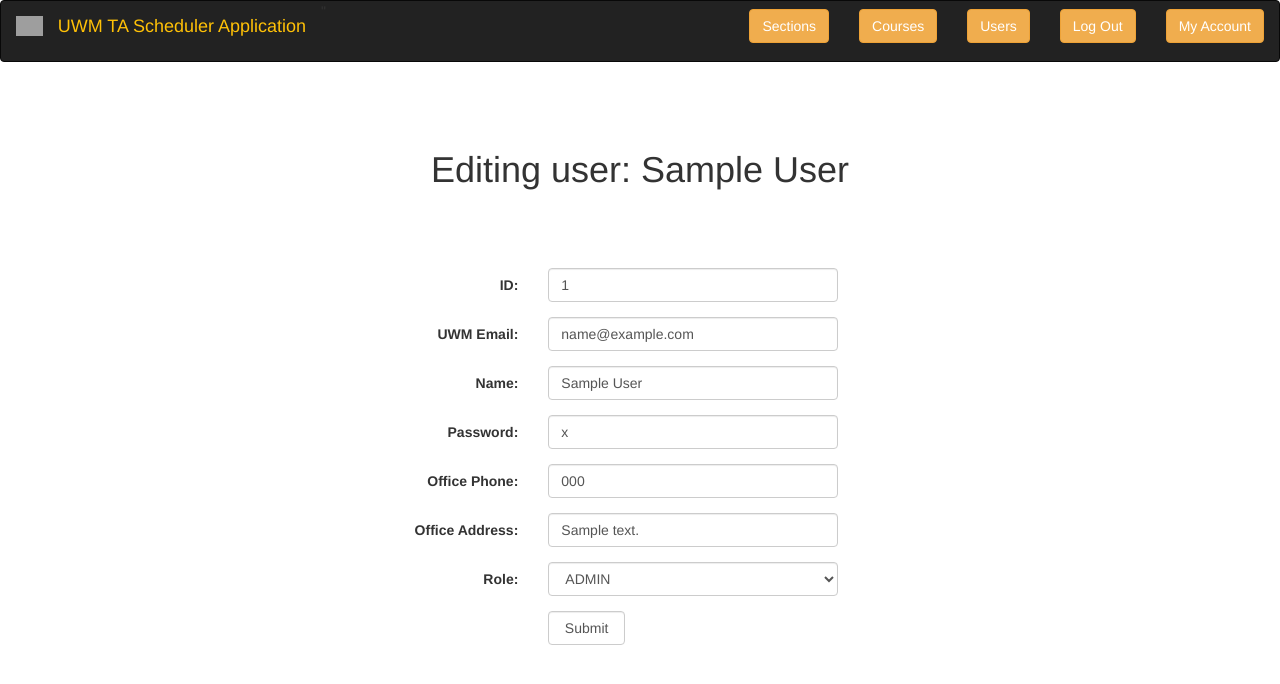
After one commit to mortensenErik/TASchedulingApp, a Django app: a page that uses templates/editUser.html in a window 1280 px wide. The commit adds this page. Shown: the top 684 px of the page. Run offline with Django 4.2, Linux system fonts and the light colour scheme; tables that the repository leaves empty hold one stand-in row (values such as "Sample post"); some libraries are stand-ins or nearby versions; grey boxes are pictures that could not be loaded.

Commit message:
editing user works

```diff
--- a/app/views.py
+++ b/app/views.py
@@ -164,8 +164,22 @@ class Courses(View):
 
 class EditUser(View):
     @staticmethod
-    def get(request):
-        return render(request, "editProfile.html")
+    def get(request, email):
+        user_to_edit = User.getUserByEmail(email)
+        return render(request, "editUser.html",  {"user": user_to_edit})
+
+    @staticmethod
+    def post(request):
+        User.editUser(
+            id=request.POST["id"],
+            email=request.POST["email"],
+            name=request.POST["name"],
+            password=request.POST["password"],
+            role=request.POST.get('role', False),
+            address=request.POST["address"],
+            phone=request.POST["phone"]
+        )
+        return redirect('/users/')
 
 
 class EditCourse(View):
--- a/classes/UserClass.py
+++ b/classes/UserClass.py
@@ -28,5 +28,21 @@ class User:
             raise TypeError("No parameter provided!")
 
     @staticmethod
-    def editUser(id,email, name, password, phone, address, role):
-        pass
+    def editUser(id, email, password, name, phone, address, role):
+        if email:
+            current_user = User.getUserByEmail(email)
+            if current_user:
+                current_user.id = id
+                current_user.password = password
+                current_user.email = email
+                current_user.name = name
+                current_user.phone = phone
+                current_user.address = address
+                if role:
+                    current_user.role = role
+
+                current_user.save()
+            else:
+                raise ValueError("This user does not exist!")
+        else:
+            raise TypeError("Must provide valid email!")
--- a/project/urls.py
+++ b/project/urls.py
@@ -12,7 +12,8 @@ urlpatterns = [
     path('new_user/', CreateUser.as_view()),
     path('new_course/', CreateCourse.as_view()),
     path('new_section/', CreateSection.as_view()),
-    path('edit_user', EditUser.as_view()),
+    path('edit_user/', EditUser.as_view()),
+    path('edit_user/<str:email>/', EditUser.as_view()),
     path('edit_course', EditCourse.as_view()),
     path('edit_section', EditSection.as_view()),
     path('users/', Users.as_view()),
--- /dev/null
+++ b/templates/editUser.html
@@ -0,0 +1,92 @@
+<!DOCTYPE html>
+<html lang="en">
+<head>
+    <meta charset="UTF-8">
+    <meta name="viewport" content="width=device-width, initial-scale=1">
+    <link rel="stylesheet" href="https://maxcdn.bootstrapcdn.com/bootstrap/3.4.1/css/bootstrap.min.css">
+    <title>Create User</title>
+</head>
+<body>
+
+<nav class="navbar navbar-inverse">
+    <div class="container-fluid">
+        {% load static %} <img src="{% static "/media/logo.png" %}" alt="logo" class="navbar-brand" height="300"/>"
+        <div class="navbar-header">
+            <p class="navbar-brand" style="color:#FFC107">UWM TA Scheduler Application</p>
+        </div>
+        <form class="navbar-form navbar-right" action="/profile/" method="get">
+            {% csrf_token %}
+            <input class="btn btn-warning" type="submit" value="My Account">
+        </form>
+        <form class="navbar-form navbar-right" action="" method="post">
+            {% csrf_token %}
+            <input class="btn btn-warning" type="submit" value="Log Out">
+        </form>
+        <form class="navbar-form navbar-right" action="/users/" method="get">
+            {% csrf_token %}
+            <input class="btn btn-warning" type="submit" value="Users">
+        </form>
+        <form class="navbar-form navbar-right" action="/courses/" method="get">
+            {% csrf_token %}
+            <input class="btn btn-warning" type="submit" value="Courses">
+        </form>
+        <form class="navbar-form navbar-right" action="/sections/" method="get">
+            {% csrf_token %}
+            <input class="btn btn-warning" type="submit" value="Sections">
+        </form>
+    </div>
+</nav>
+
+<div class="container-fluid">
+    <h1 class="jumbotron text-center" style="background-color: white">Editing user: {{ user.name }}</h1>
+    <form class="form-horizontal" action="/edit_user/" method="post">
+        {% csrf_token %}
+        <div class="form-group">
+            <label class="control-label col-sm-5">ID:</label>
+            <div class="col-sm-3"><input class="form-control" type="text" id="id" value="{{ user.id }}" name="id"></div>
+        </div>
+        <div class="form-group">
+            <label class="control-label col-sm-5">UWM Email:</label>
+            <div class="col-sm-3"><input class="form-control" type="text" id="email" value="{{ user.email }}"
+                                         name="email"></div>
+        </div>
+        <div class="form-group">
+            <label class="control-label col-sm-5">Name:</label>
+            <div class="col-sm-3"><input class="form-control" type="text" id="name" value="{{ user.name }}" name="name">
+            </div>
+        </div>
+        <div class="form-group">
+            <label class="control-label col-sm-5">Password:</label>
+            <div class="col-sm-3"><input class="form-control" type="text" id="password" value="{{ user.password }}"
+                                         name="password"></div>
+        </div>
+        <div class="form-group">
+            <label class="control-label col-sm-5">Office Phone:</label>
+            <div class="col-sm-3"><input class="form-control" type="text" id="phone" value="{{ user.phone }}"
+                                         name="phone"></div>
+        </div>
+        <div class="form-group">
+            <label class="control-label col-sm-5">Office Address:</label>
+            <div class="col-sm-3"><input class="form-control" type="text" id="address" value="{{ user.address }}"
+                                         name="address"></div>
+        </div>
+        <div class="form-group">
+            <label class="control-label col-sm-5">Role:</label>
+            <div class="col-sm-3">
+                <select class="form-control" name="role" id="role">
+                    <option value="TA">TA</option>
+                    <option value="Admin">Admin</option>
+                    <option value="Instructor">Instructor</option>
+                    <option value="{{ user.role }}" selected disabled hidden>{{ user.role }}</option>
+                </select>
+            </div>
+        </div>
+        <div class="form-group">
+            <div class="align-middle col-sm-offset-5 col-sm-1"><input class="form-control" type="submit" value="Submit">
+            </div>
+        </div>
+    </form>
+</div>
+
+</body>
+</html>
```
Also changed, not shown: templates/viewUsers.html (+19 -6 lines).
